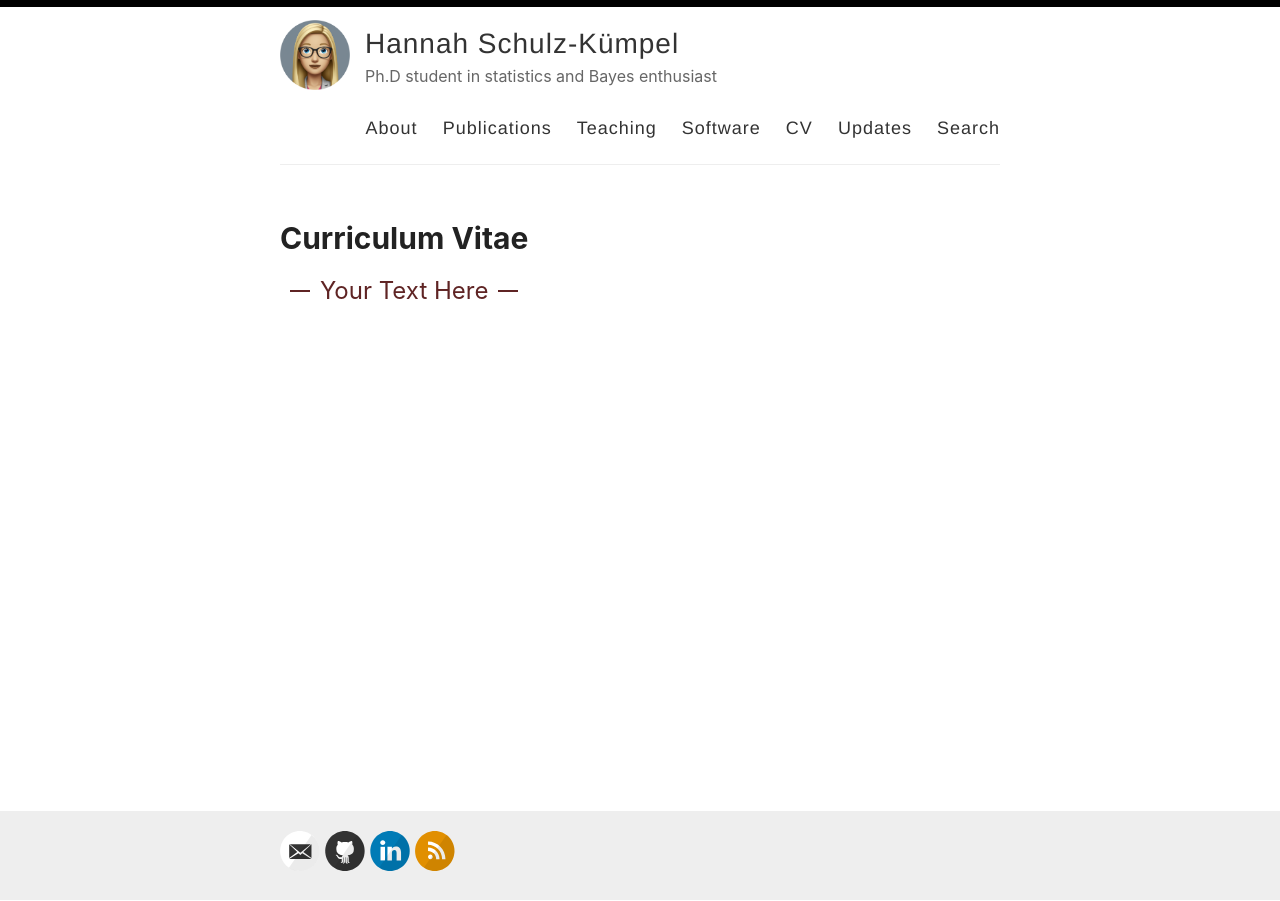
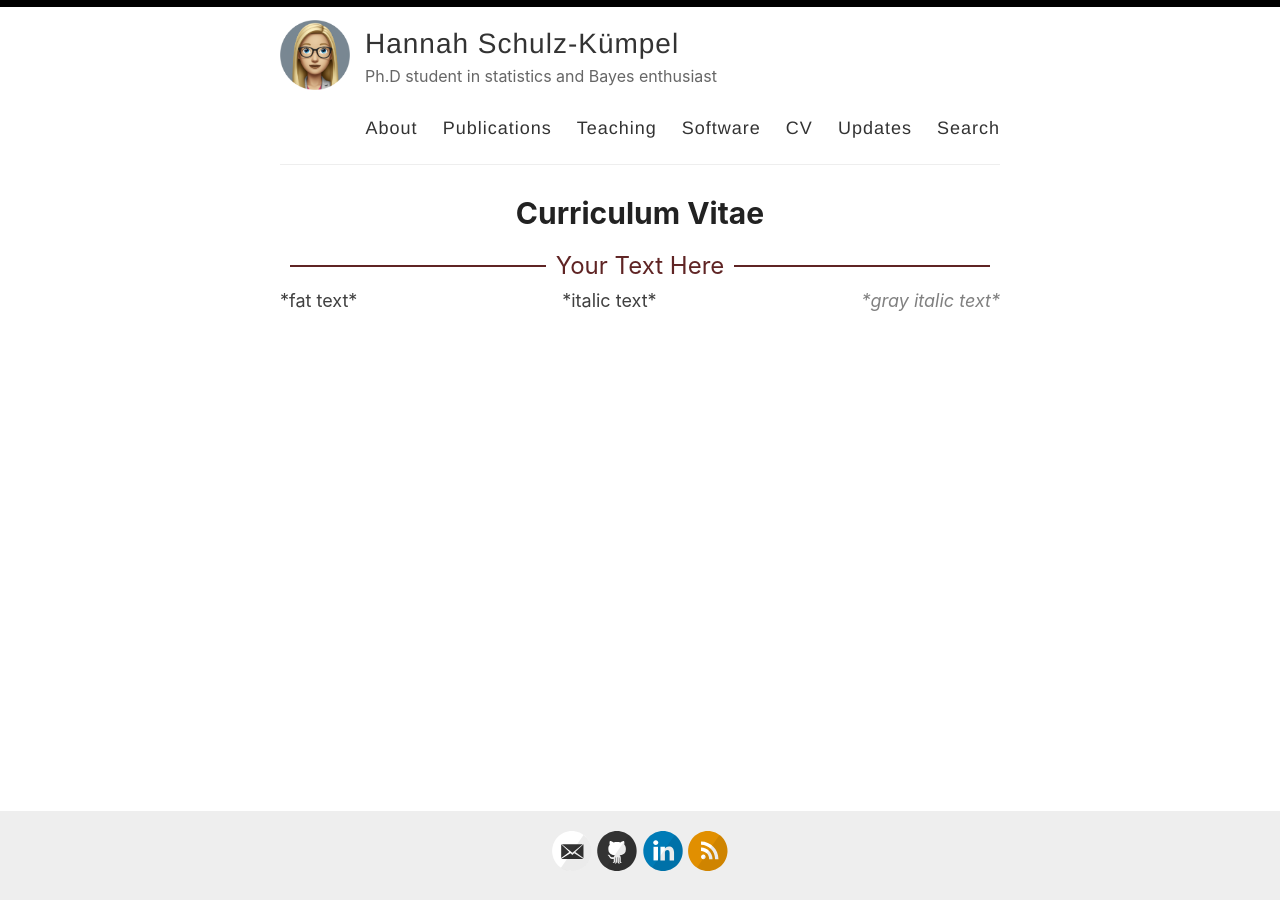
Before and after one commit to 11annah/11annah.github.io, a Jekyll site: the page built from _pages/cv.md, in a window 1280 px wide. Built offline with Jekyll 4.4.1, drawn with Linux system fonts in a browser that asks for light colours.

Commit message:
Update cv.md

```diff
--- a/_pages/cv.md
+++ b/_pages/cv.md
@@ -45,3 +46,9 @@
     <span>Your Text Here</span>
     <hr>
 </div>
+
+<div class="entry custom-container">
+    <span class="fat-text">*fat text*</span>
+    <span class="italic-text">*italic text*</span>
+    <span class="gray-italic-text">*gray italic text*</span>
+</div>
```
Also changed, not shown: other parts of _pages/cv.md (+4 -3 lines).
